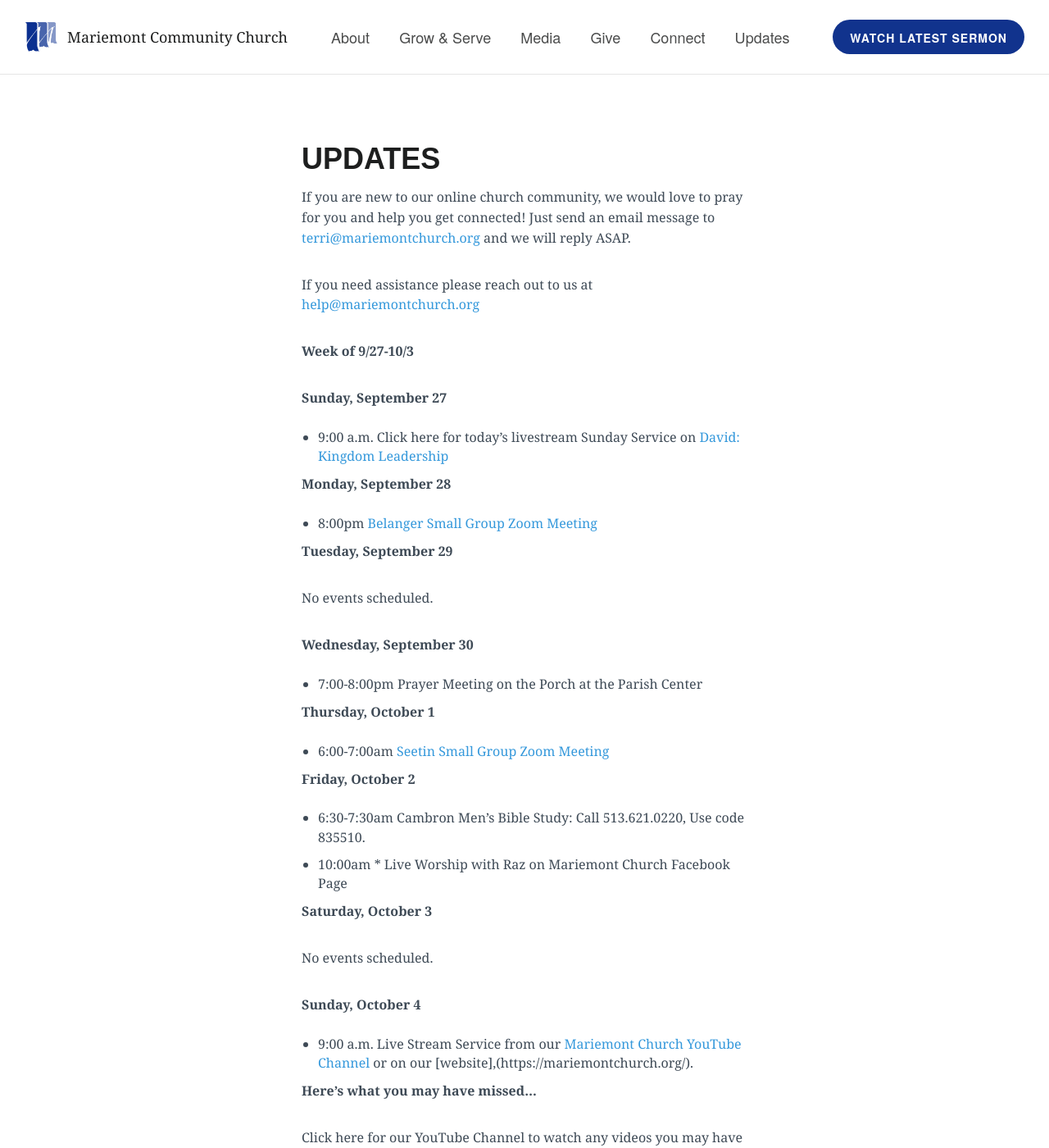
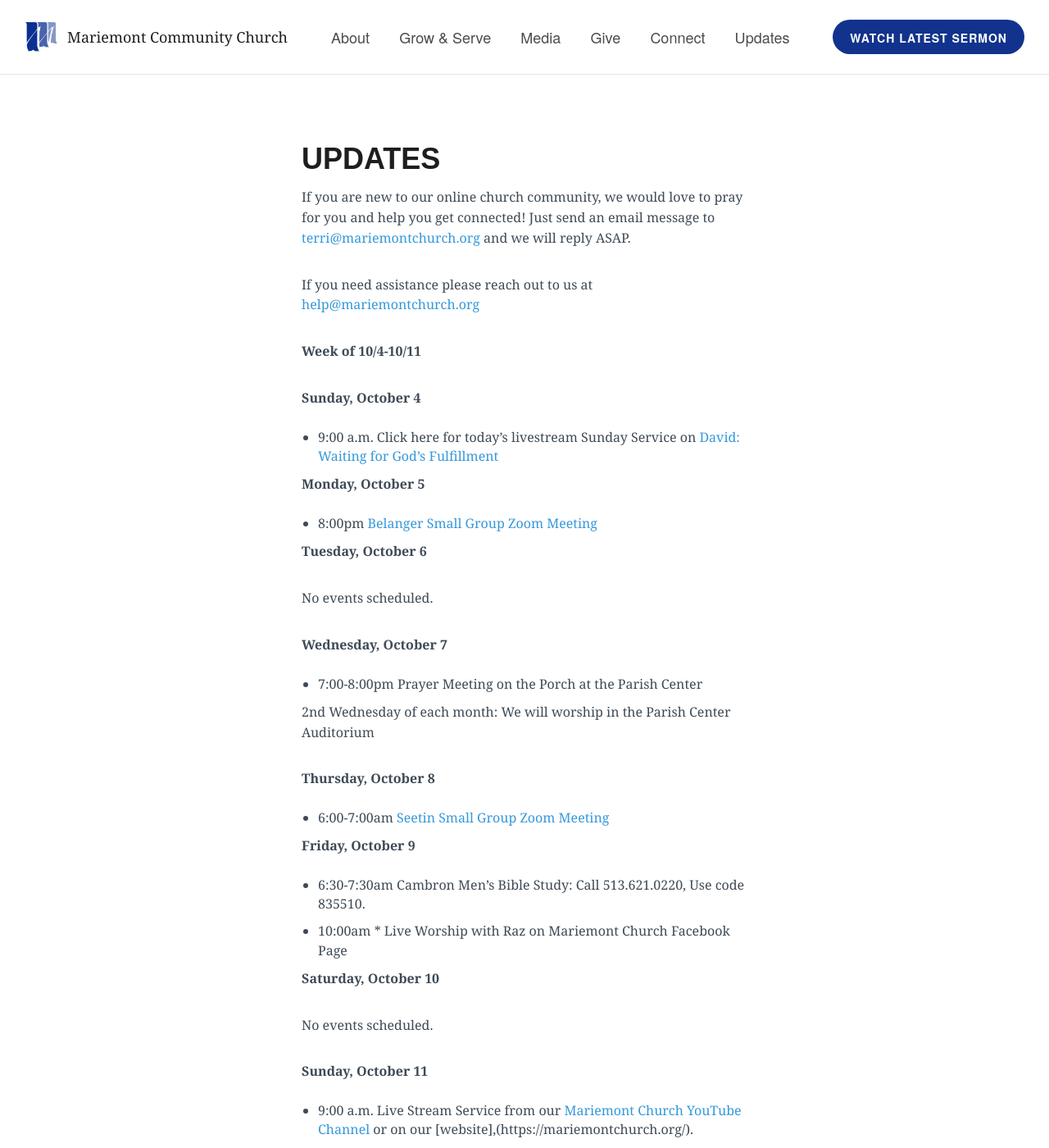
Before and after one commit to lukemoderwell/mariemont, a Jekyll site: the page built from updates.markdown, in a window 1280 px wide and 1400 px high. Shown: the whole window at 82% size. Built offline with Jekyll 4.4.1, drawn with Linux system fonts in a browser that asks for light colours; nearby versions of some CDN libraries.

Commit message:
Updated Updates

```diff
--- a/updates.markdown
+++ b/updates.markdown
@@ -15,38 +15,40 @@
 
 If you need assistance please reach out to us at [help@mariemontchurch.org](http://help@mariemontchurch.org)
 
-**Week of 9/27-10/3**
+**Week of 10/4-10/11**
 
-**Sunday, September 27**
+**Sunday, October 4**
 
-* 9:00 a.m. Click here for today's livestream Sunday Service on [David: Kingdom Leadership](https://youtu.be/S2U3KgRV9YM)
+* 9:00 a.m. Click here for today's livestream Sunday Service on [David: Waiting for God's Fulfillment](https://www.youtube.com/watch?v=lMozRebzvPM)
 
-**Monday, September 28**
+**Monday, October 5**
 
 * 8:00pm [Belanger Small Group Zoom Meeting ](https://us04web.zoom.us/j/5657171238)
 
-**Tuesday, September 29**
+**Tuesday, October 6**
 
 No events scheduled.
 
-**Wednesday, September 30**
+**Wednesday, October 7**
 
 * 7:00-8:00pm Prayer Meeting on the Porch at the Parish Center
 
-**Thursday, October 1**
+2nd Wednesday of each month: We will worship in the Parish Center Auditorium
+
+**Thursday, October 8**
 
 * 6:00-7:00am [Seetin Small Group Zoom Meeting](https://zoom.us/j/390610405pwd=cy9wQkRFZm1wSG1RSk1yM0VjZW42Zz09)
 
-**Friday, October 2**
+**Friday, October 9**
 
 * 6:30-7:30am Cambron Men's Bible Study: Call 513.621.0220, Use code 835510.
 * 10:00am * Live Worship with Raz on Mariemont Church Facebook Page
 
-**Saturday, October 3**
+**Saturday, October 10**
 
 No events scheduled.
 
-**Sunday, October 4**
+**Sunday, October 11**
 
 * 9:00 a.m. Live Stream Service from our [Mariemont Church YouTube Channel](https://www.youtube.com/c/MariemontChurch/videos) or on our [website],(https://mariemontchurch.org/).
 
```
